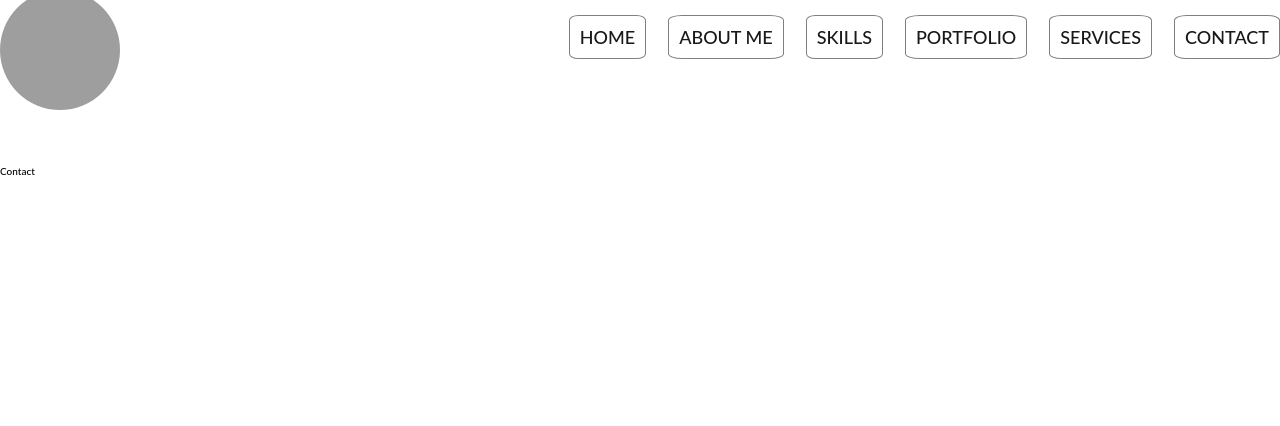
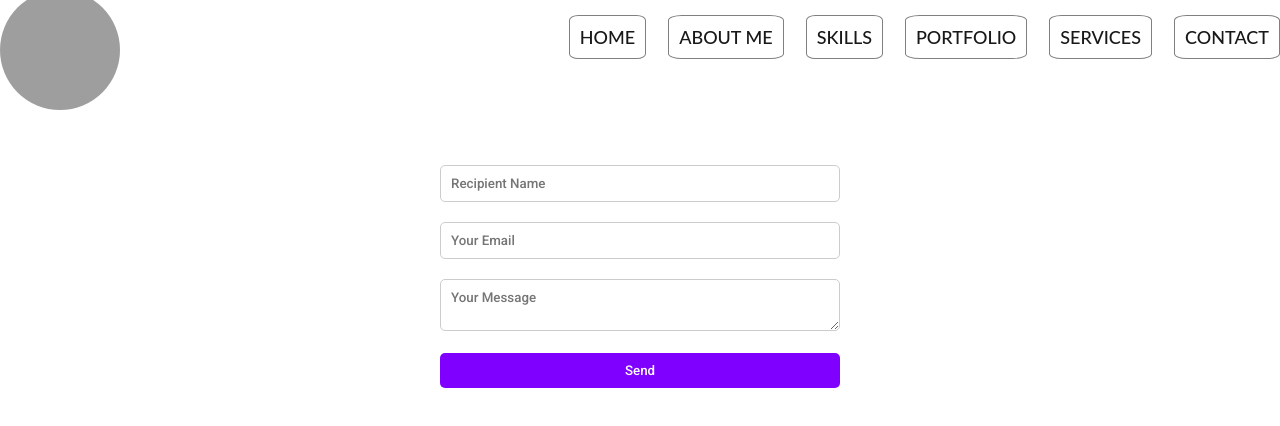
Before and after one commit to Ayoub-45/Portfolio, a React (Create React App) app: page /contact in a window 1280 px wide. Shown: the top 426 px of the page. Built offline with nearby package versions, Linux system fonts and the light colour scheme; grey boxes are pictures that could not be loaded.

Commit message:
complete the portfolio

```diff
--- a/package.json
+++ b/package.json
@@ -7,6 +7,7 @@
     "@testing-library/react": "^13.4.0",
     "@testing-library/user-event": "^13.5.0",
     "@tsparticles/react": "^3.0.0",
+    "emailjs-com": "^3.2.0",
     "rc-progress": "^3.5.1",
     "react": "^18.2.0",
     "react-devicons": "^2.14.0",
--- /dev/null
+++ b/src/helpers/sendEmail.js
@@ -0,0 +1,20 @@
+import emailjs from "emailjs-com";
+export const sendEmail = (e) => {
+  emailjs
+    .sendForm(
+      "Root_12345*Ayoub",
+      "template_xh40k59",
+      e.target,
+      "SHcLeIItzujmro-sU"
+    )
+    .then(
+      (result) => {
+        console.log(result.text);
+        // Optionally, you can show a success message or redirect the user to a thank you page
+      },
+      (error) => {
+        console.log(error.text);
+        // Optionally, you can show an error message to the user
+      }
+    );
+};
--- a/src/pages/contact/contact.component.js
+++ b/src/pages/contact/contact.component.js
@@ -1,7 +1,56 @@
-import React from "react";
+import React, { useState } from "react";
+import "./contact.styles.css"; // Import your CSS file where the styles will be defined
+import { sendEmail } from "../../helpers/sendEmail";
+const Contact = () => {
+  const [formData, setFormData] = useState({
+    to_name: "",
+    user_email: "",
+    message: "",
+  });
 
-function Contact() {
-  return <div>Contact</div>;
-}
+  const handleChange = (e) => {
+    const { name, value } = e.target;
+    setFormData({
+      ...formData,
+      [name]: value,
+    });
+  };
 
+  const handleSubmit = (e) => {
+    e.preventDefault();
+    sendEmail(e);
+    // Reset form after submission if needed
+    setFormData({
+      to_name: "",
+      user_email: "",
+      message: "",
+    });
+  };
+
+  return (
+    <form className="custom-form" onSubmit={handleSubmit}>
+      <input
+        type="text"
+        name="to_name"
+        placeholder="Recipient Name"
+        value={formData.to_name}
+        onChange={handleChange}
+      />
+      <input
+        type="email"
+        name="user_email"
+        placeholder="Your Email"
+        value={formData.user_email}
+        onChange={handleChange}
+      />
+      <textarea
+        name="message"
+        placeholder="Your Message"
+        value={formData.message}
+        onChange={handleChange}
+      />
+      <button type="submit">Send</button>
+    </form>
+  );
+};
 export default Contact;
--- a/src/pages/contact/contact.styles.css
+++ b/src/pages/contact/contact.styles.css
@@ -0,0 +1,36 @@
+.custom-form {
+  max-width: 400px; /* Adjust as needed for responsiveness */
+  margin: 0 auto; /* Center the form */
+}
+
+.custom-form input,
+.custom-form textarea {
+  width: 100%;
+  padding: 10px;
+  margin-bottom: 20px;
+  border: 1px solid #ccc;
+  border-radius: 5px;
+  transition: border-color 0.3s ease-in-out;
+  color: #8000ff; /* Purple color */
+  font-family: "Roboto", sans-serif; /* Roboto font family */
+}
+
+.custom-form input:focus,
+.custom-form textarea:focus {
+  border-color: #8000ff; /* Change border color on focus */
+}
+
+.custom-form button {
+  width: 100%;
+  padding: 10px;
+  border: none;
+  border-radius: 5px;
+  background-color: #8000ff; /* Purple color */
+  color: #fff;
+  font-family: "Roboto", sans-serif; /* Roboto font family */
+  cursor: pointer;
+}
+
+.custom-form button:hover {
+  background-color: #6a00cc; /* Darker shade of purple on hover */
+}
```
Also changed, not shown: 1 other file (tests, documents, lock files or other folders).
